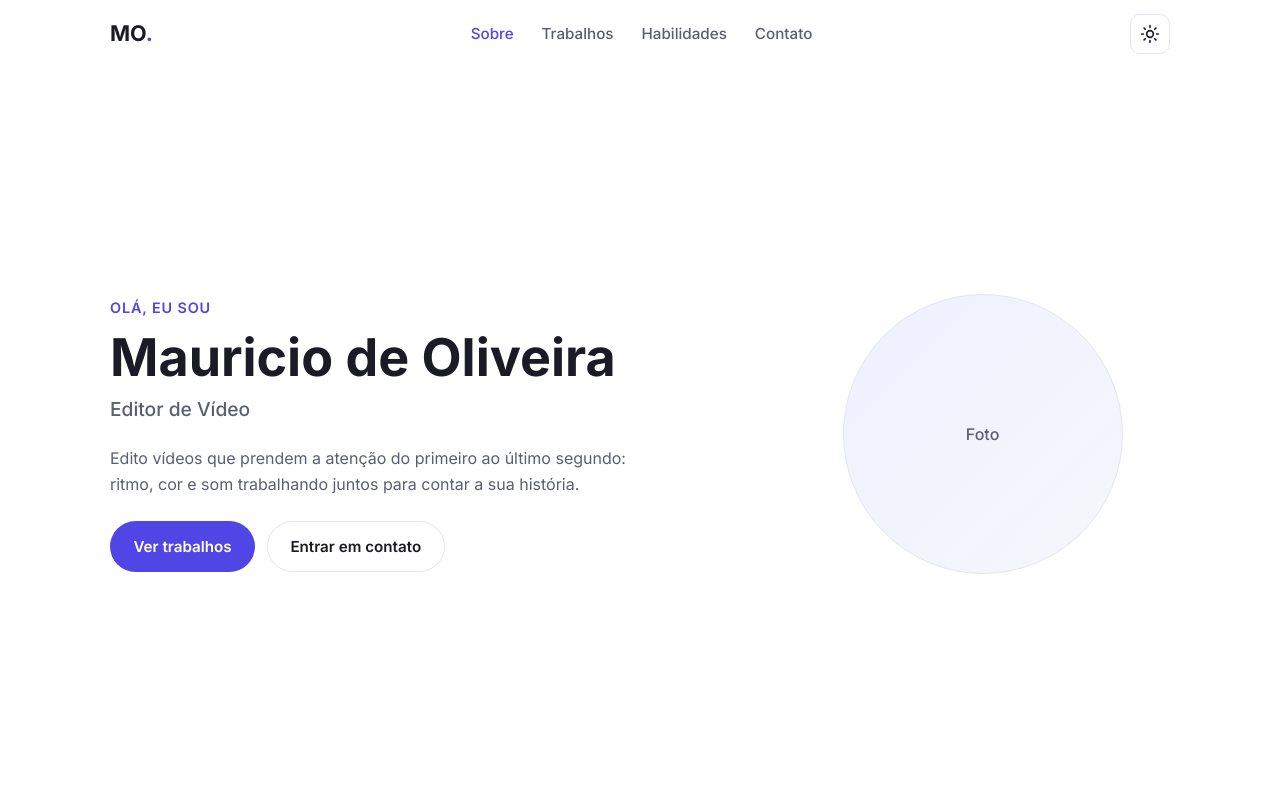
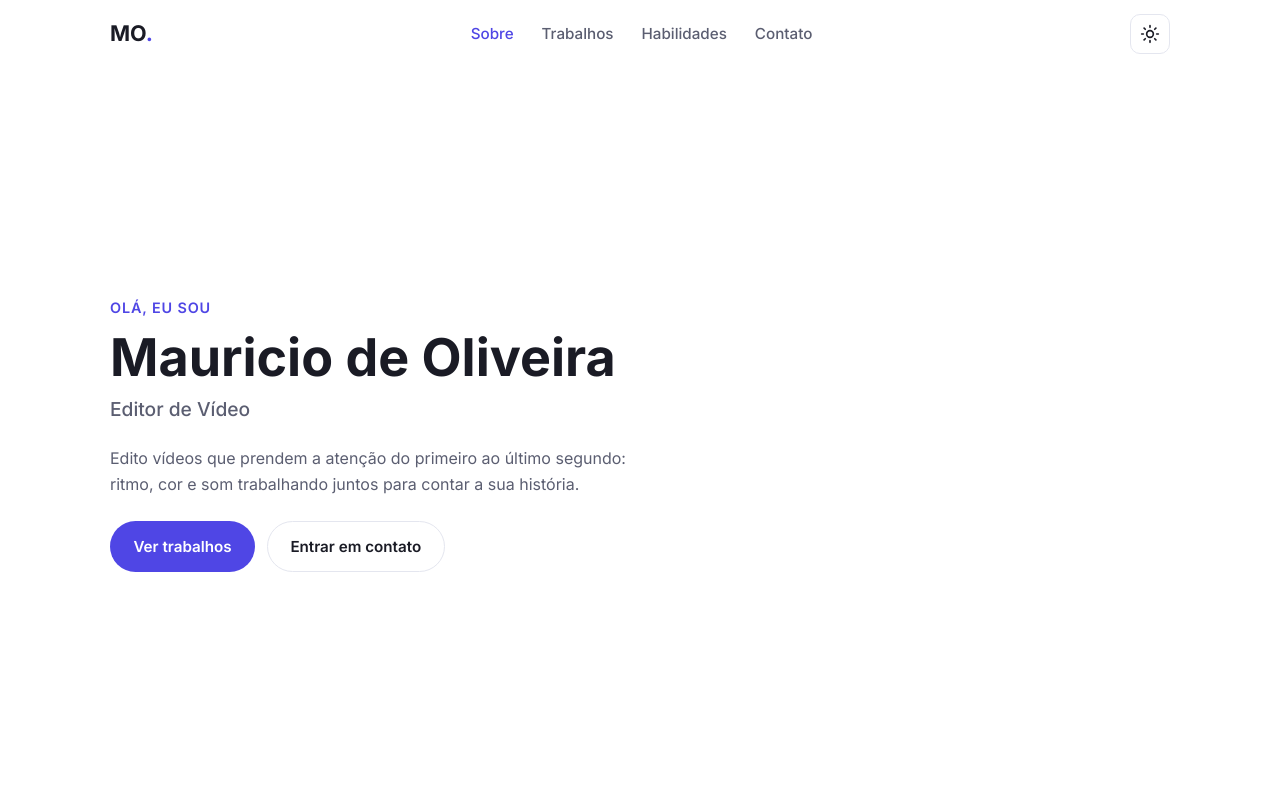
Before and after one commit to mauriciopjunior/portfolio, a plain HTML site: page index.html in a window 1280 px wide. Shown: the top 800 px of the page. Drawn offline with Linux system fonts and the light colour scheme.

Commit message:
Remove o espaço da foto do início

```diff
--- a/assets/css/style.css
+++ b/assets/css/style.css
@@ -253,12 +253,6 @@ p { margin: 0 0 1em; }
   align-items: center;
   padding: 3rem 0;
 }
-.hero__inner {
-  display: grid;
-  grid-template-columns: 1.7fr 1fr;
-  align-items: center;
-  gap: 3rem;
-}
 .hero__title { font-size: clamp(2rem, 4.5vw, 3.25rem); margin-bottom: 0.25rem; }
 .hero__subtitle {
   font-size: clamp(1rem, 1.6vw, 1.2rem);
@@ -267,20 +261,6 @@ p { margin: 0 0 1em; }
 }
 .hero__desc { max-width: 52ch; color: var(--color-text-muted); }
 .hero__cta { display: flex; flex-wrap: wrap; gap: 0.75rem; margin-top: 1.5rem; }
-.hero__image { display: flex; justify-content: center; }
-
-.avatar-placeholder {
-  width: min(280px, 70vw);
-  aspect-ratio: 1;
-  border-radius: 50%;
-  display: grid;
-  place-items: center;
-  background: linear-gradient(135deg, var(--color-primary-soft), var(--color-bg-alt));
-  border: 1px solid var(--color-border);
-  color: var(--color-text-muted);
-  font-weight: 500;
-}
-
 /* Sobre */
 .about {
   display: grid;
@@ -378,11 +358,9 @@ p { margin: 0 0 1em; }
   .nav__link { display: block; padding: 0.6rem 0; font-size: 1.05rem; }
 
   .hero { min-height: auto; padding: 3rem 0 4rem; }
-  .hero__inner { grid-template-columns: 1fr; text-align: center; }
-  .hero__image { order: -1; }
+  .hero__inner { text-align: center; }
   .hero__desc { margin-inline: auto; }
   .hero__cta { justify-content: center; }
-  .avatar-placeholder { width: min(200px, 55vw); }
 
   .about { grid-template-columns: 1fr; gap: 2rem; }
   .section { padding: 4rem 0; }
--- a/index.html
+++ b/index.html
@@ -62,9 +62,6 @@
             <a href="#projetos" class="btn btn--primary">Ver trabalhos</a>
             <a href="#contato" class="btn btn--ghost">Entrar em contato</a>
           </div>
-        </div>
-        <div class="hero__image">
-          <div class="avatar-placeholder" aria-hidden="true">Foto</div>
         </div>
       </div>
     </section>
```
